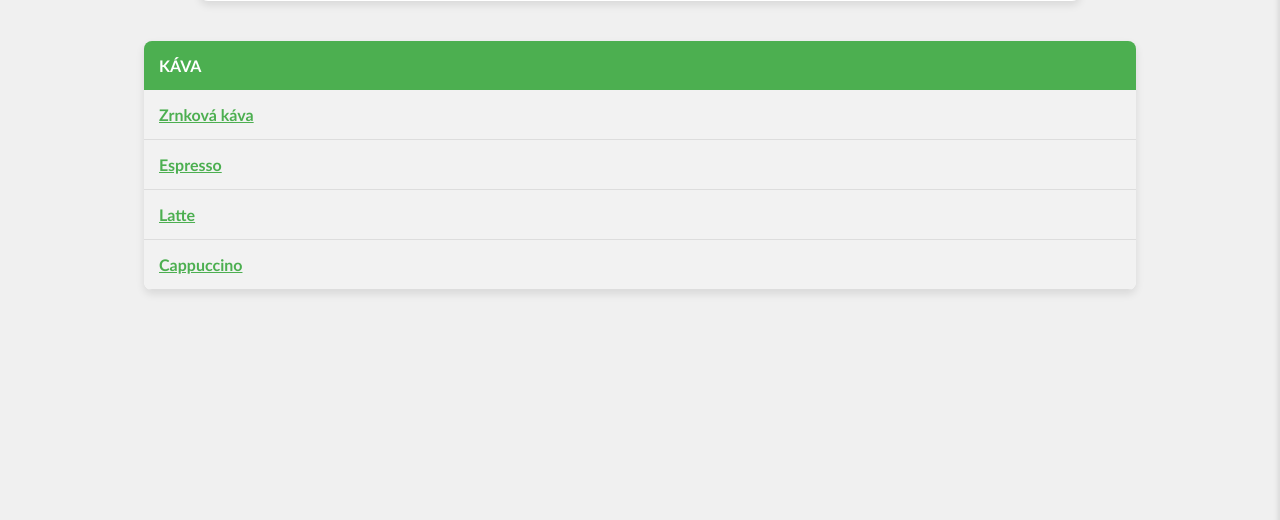
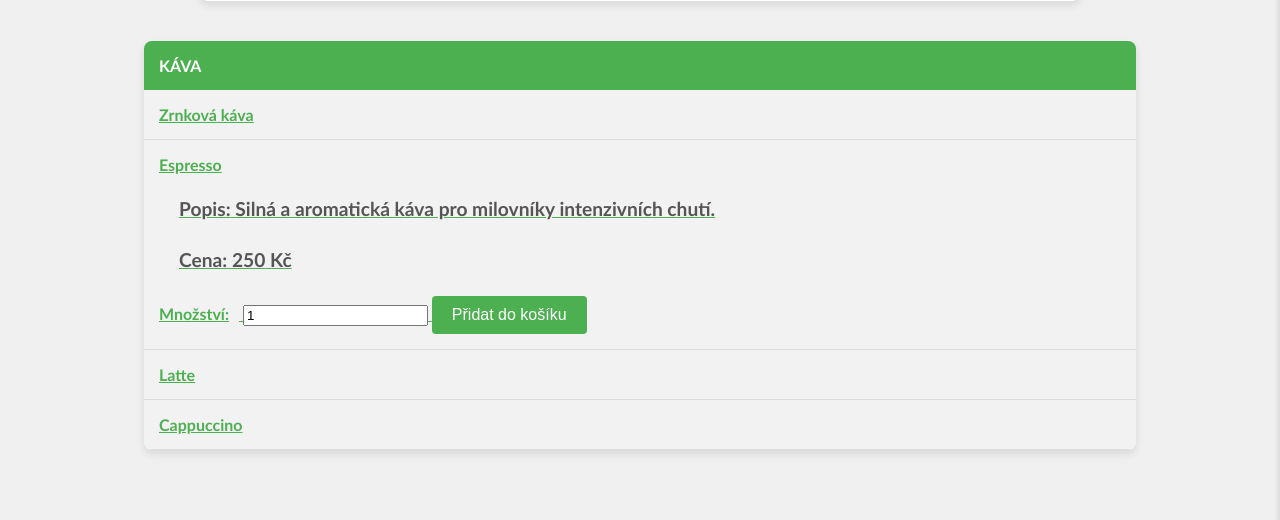
Before and after one commit to David987459/pythonProjectCoffee, a Django app: page /products/ in a window 1280 px wide. Shown: the part 280-800 px from the top of the page. Run offline with Django 4.2, Linux system fonts and the light colour scheme; some web fonts are replaced.

Commit message:
creating products template - UPDATE (Zrnková káva funkční, položka Esspresso Funguje ale není na kliknuti schovaná ostatní nefunkční.)

```diff
--- a/templates/products.html
+++ b/templates/products.html
@@ -160,6 +160,18 @@
             z-index: 1000;
         }
     </style>
+
+    <script>
+        // https://www.w3schools.com/howto/howto_js_toggle_hide_show.asp
+        function myFunction() {
+        var x = document.getElementById("myDIV");
+        if (x.style.display === "none") {
+            x.style.display = "block";
+        } else {
+            x.style.display = "none";
+        }
+    }
+    </script>
 </head>
 <body>
     <div class="services">
@@ -174,44 +186,62 @@
         </tr>
         <tr class="coffee-item" id="coffee-zrnkova-kava">
             <td class="product-name">
-                Zrnková káva
+                 <span onclick="myFunction()">Zrnková káva</span>
+
+                    <div id="myDIV" style="display: None">
+                        <p><strong>Popis:</strong> Káva z celých zrn, které si můžete namlít podle svých preferencí.</p>
+                        <p><strong>Cena:</strong> <span id="price-zrnkova-kava"></span> Kč</p>
+                        <div class="buy-section">
+                            <label for="quantity-zrnková-káva">Množství:</label>
+                            <input type="number" id="quantity-zrnková-káva" name="quantity-zrnkova" min="1" value="1">
+                            <button class="order-btn" onclick="addToCart('Zrnková káva')">Přidat do košíku</button>
+                        </div>
+                    </div>
+
                 <span class="add-to-cart-icon" onclick="addToCart('Zrnková káva')">🛒</span>
             </td>
         </tr>
         <tr class="product-details" id="detail-zrnkova-kava">
             <td colspan="2">
                 <div class="product-details-content">
-                    <p><strong>Druh:</strong> Zrnková káva</p>
-                    <p><strong>Popis:</strong> Káva z celých zrn, které si můžete namlít podle svých preferencí.</p>
-                    <p><strong>Cena:</strong> <span id="price-zrnkova-kava"></span> Kč</p>
-                    <div class="buy-section">
-                        <label for="quantity-zrnkova">Množství:</label>
-                        <input type="number" id="quantity-zrnkova" name="quantity-zrnkova" min="1" value="1">
-                        <button class="order-btn" onclick="addToCart('Zrnková káva')">Přidat do košíku</button>
+                    <p><strong>Druh:</strong> Zrnková káva
+<!--                    <button onclick="myFunction()">Click Me</button></p>-->
+
+<!--                    <div id="myDIV">-->
+<!--                        <p><strong>Popis:</strong> Káva z celých zrn, které si můžete namlít podle svých preferencí.</p>-->
+<!--                        <p><strong>Cena:</strong> <span id="price-zrnkova-kava"></span> Kč</p>-->
+<!--                        <div class="buy-section">-->
+<!--                            <label for="quantity-zrnkova">Množství:</label>-->
+<!--                            <input type="number" id="quantity-zrnkova" name="quantity-zrnkova" min="1" value="1">-->
+<!--                            <button class="order-btn" onclick="addToCart('Zrnková káva')">Přidat do košíku</button>-->
+<!--                        </div>-->
+<!--                    </div>-->
+
+                        <tr class="coffee-item" id="coffee-Espresso">
+                            <td class="product-name">
+                                <span onclick="myFunction()">Espresso</span>
+
+                    <div id="details-espresso" class="None">
+                        <p><strong>Popis:</strong> Silná a aromatická káva pro milovníky intenzivních chutí.</p>
+                        <p><strong>Cena:</strong> <span id="price-espresso">250</span> Kč</p>
+                        <div class="buy-section">
+                            <label for="quantity-espresso">Množství:</label>
+                            <input type="number" id="quantity-espresso" name="quantity-espresso" min="1" value="1">
+                            <button class="order-btn" onclick="addToCart('Espresso')">Přidat do košíku</button>
                     </div>
                 </div>
-            </td>
-        </tr>
-        <tr class="coffee-item" id="coffee-espresso">
-            <td class="product-name">
-                Espresso
-                <span class="add-to-cart-icon" onclick="addToCart('Espresso')">🛒</span>
-            </td>
-        </tr>
+
+            <span class="add-to-cart-icon" onclick="addToCart('Espresso')">🛒</span>
+        </td>
+    </tr>
         <tr class="product-details" id="detail-espresso">
             <td colspan="2">
                 <div class="product-details-content">
                     <p><strong>Druh:</strong> Espresso</p>
-                    <p><strong>Popis:</strong> Silná káva s intenzivní chutí a vůní, ideální pro milovníky espressa.</p>
-                    <p><strong>Cena:</strong> <span id="price-espresso"></span> Kč</p>
-                    <div class="buy-section">
-                        <label for="quantity-espresso">Množství:</label>
-                        <input type="number" id="quantity-espresso" name="quantity-espresso" min="1" value="1">
-                        <button class="order-btn" onclick="addToCart('Espresso')">Přidat do košíku</button>
-                    </div>
-                </div>
-            </td>
-        </tr>
+
+
+
+
         <tr class="coffee-item" id="coffee-latte">
             <td class="product-name">
                 Latte
@@ -293,6 +323,8 @@
         // Funkce pro přidání produktu do košíku
         function addToCart(productName) {
             let price = Math.floor(Math.random() * 50) + 50; // Simulace ceny produktu
+            console.log(productName.toLowerCase())
+            console.log(productName.toLowerCase().replace(/ /g, "-"))
             let quantity = parseInt(document.getElementById(`quantity-${productName.toLowerCase().replace(/ /g, "-")}`).value);
 
             let cart = JSON.parse(localStorage.getItem('cart')) || [];
@@ -343,11 +375,11 @@
             let products = ['Zrnková káva', 'Espresso', 'Latte', 'Cappuccino'];
             products.forEach(product => {
                 let price = Math.floor(Math.random() * 50) + 50; // Náhodná cena od 50 do 99
-                document.getElementById(`price-${product.toLowerCase().replace(/ /g, "-")}`).textContent = `${price}`;
+                //document.getElementById(`price-${product.toLowerCase().replace(/ /g, "-")}`).textContent = `${price}`;
             });
 
             // Zobrazování popisu produktu po kliknutí
-            let productNames = document.querySelectorAll('.product-name');
+           /* let productNames = document.querySelectorAll('.product-name');
             productNames.forEach(name => {
                 name.addEventListener('click', function () {
                     let details = this.nextElementSibling; // Následující element je detail produktu
@@ -359,7 +391,7 @@
                         addToCartBtn.style.display = details.classList.contains('show') ? 'inline-block' : 'none';
                     }
                 });
-            });
+            });*/
         });
     </script>
 </body>
```
